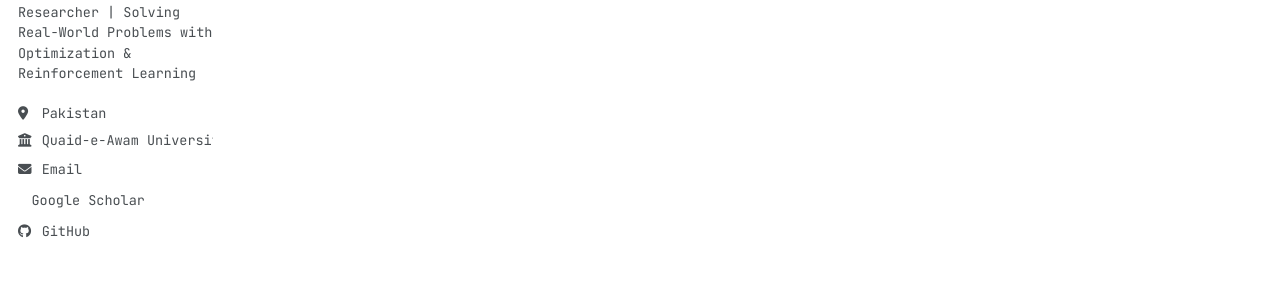
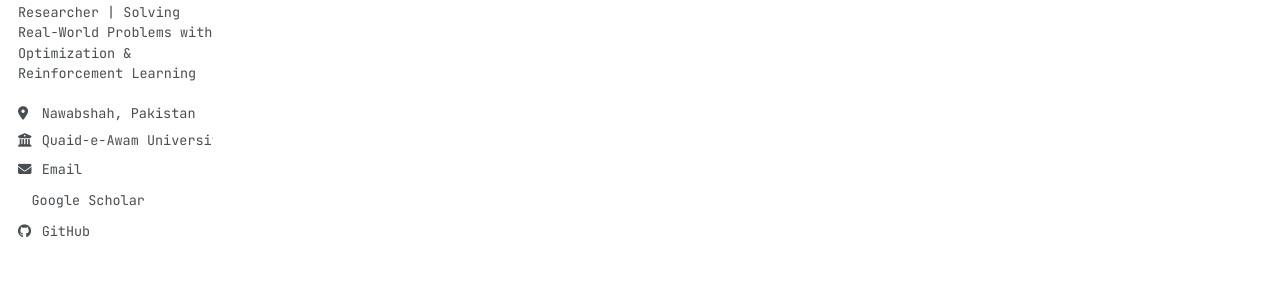
Before and after one commit to syedarslann/syedarslann.github.io, a Jekyll site: the page built from _pages/about.md, in a window 1280 px wide. Shown: the part 425-722 px from the top of the page. Built offline with Jekyll 4.4.1, drawn with Linux system fonts in a browser that asks for light colours; a style sheet for code colours, icons or effects is not loaded.

Commit message:
Update _config.yml

```diff
--- a/_config.yml
+++ b/_config.yml
@@ -27,8 +27,8 @@ author:
   name             : "Syed Arslan Ali Shah"
   pronouns         : # example: "she/her"
   bio              : "Combinatorial, Mixed Integer & Multi-Objective Optimization Enthusiast | Future CS Researcher | Solving Real-World Problems with Optimization & Reinforcement Learning"
-  location         : "Pakistan"
-  employer         : "Quaid-e-Awam University, Pakistan."
+  location         : "Nawabshah, Pakistan"
+  employer         : "Quaid-e-Awam University (QUEST)."
   uri              : # URL
   email            : "syedarslan73@gmail.com"
 
```
